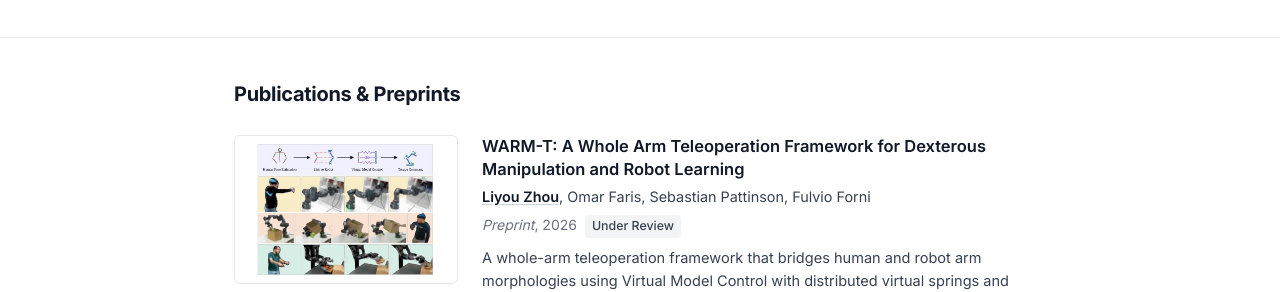
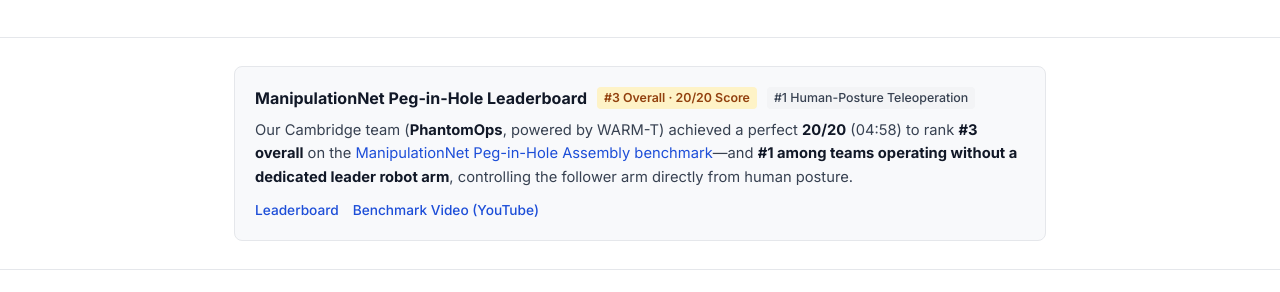
Before and after one commit to LiyouZhou/LiyouZhou.github.io, a plain HTML site: page index.html in a window 1280 px wide. Shown: the part 518-810 px from the top of the page. Drawn offline with Linux system fonts and the light colour scheme.

Commit message:
Highlight ManipulationNet Peg-in-Hole leaderboard #3 overall / #1 human-posture teleoperation result

```diff
--- a/index.html
+++ b/index.html
@@ -108,6 +108,31 @@
       </div>
     </section>
 
+    <section id="highlights" class="highlight-section" aria-labelledby="highlight-heading">
+      <div class="container">
+        <div class="highlight-card">
+          <div class="highlight-header">
+            <h2 id="highlight-heading" class="highlight-title">
+              ManipulationNet Peg-in-Hole Leaderboard
+            </h2>
+            <span class="badge badge--award">#3 Overall · 20/20 Score</span>
+            <span class="badge badge--status">#1 Human-Posture Teleoperation</span>
+          </div>
+          <p class="highlight-body">
+            Our Cambridge team (<strong>PhantomOps</strong>, powered by WARM-T) achieved a perfect
+            <strong>20/20</strong> (04:58) to rank <strong>#3 overall</strong> on the
+            <a href="https://manipulation-net.org/leaderboards/peg_in_hole.html" target="_blank" rel="noopener noreferrer">ManipulationNet Peg-in-Hole Assembly benchmark</a>—and
+            <strong>#1 among teams operating without a dedicated leader robot arm</strong>,
+            controlling the follower arm directly from human posture.
+          </p>
+          <div class="entry-links">
+            <a href="https://manipulation-net.org/leaderboards/peg_in_hole.html" target="_blank" rel="noopener noreferrer">Leaderboard</a>
+            <a href="https://www.youtube.com/watch?v=NOoaTKbPCG8" target="_blank" rel="noopener noreferrer">Benchmark Video (YouTube)</a>
+          </div>
+        </div>
+      </div>
+    </section>
+
     <section id="publications" class="section" aria-labelledby="publications-heading">
       <div class="container">
         <h2 id="publications-heading" class="section-title">Publications &amp; Preprints</h2>
@@ -116,7 +141,7 @@
           <!-- WARM-T -->
           <article class="entry" id="pub-warmt">
             <div class="entry-thumb entry-thumb--contain">
-              <img src="assets/images/warmt.jpg" alt="WARM-T whole-arm teleoperation pipeline and robot demonstrations" width="693" height="525" loading="eager">
+              <img src="assets/images/warmt.jpg" alt="WARM-T whole-arm teleoperation pipeline and robot demonstrations" width="693" height="525">
             </div>
             <div class="entry-body">
               <h3 class="entry-title">
@@ -130,6 +155,7 @@
               <p class="entry-venue">
                 <span><em>Preprint</em>, 2026</span>
                 <span class="badge badge--status">Under Review</span>
+                <span class="badge badge--award">ManipulationNet #3 · 20/20</span>
               </p>
               <p class="entry-summary">
                 A whole-arm teleoperation framework that bridges human and robot arm morphologies
@@ -140,6 +166,9 @@
               </p>
               <div class="entry-links">
                 <a href="https://cam-cambridge.github.io/warm-t-website/" target="_blank" rel="noopener noreferrer">Project Page</a>
+                <a href="https://www.youtube.com/watch?v=pMWRZaUNglI" target="_blank" rel="noopener noreferrer">Demo Video</a>
+                <a href="https://manipulation-net.org/leaderboards/peg_in_hole.html" target="_blank" rel="noopener noreferrer">ManipulationNet Leaderboard</a>
+                <a href="https://www.youtube.com/watch?v=NOoaTKbPCG8" target="_blank" rel="noopener noreferrer">Benchmark Video</a>
                 <a href="https://github.com/cam-cambridge/warm-t-website" target="_blank" rel="noopener noreferrer">Website Repo</a>
               </div>
               <details class="bibtex-details">
--- a/styles.css
+++ b/styles.css
@@ -202,6 +202,47 @@ img {
   object-fit: cover;
   border-radius: 10px;
   border: 1px solid var(--border);
+}
+
+/* Highlight Banner
+   -------------------------------------------------------------------------- */
+
+.highlight-section {
+  padding: 28px 0;
+  border-bottom: 1px solid var(--border);
+}
+
+.highlight-card {
+  padding: 18px 20px;
+  background-color: var(--surface);
+  border: 1px solid var(--border);
+  border-radius: 8px;
+}
+
+.highlight-header {
+  display: flex;
+  flex-wrap: wrap;
+  align-items: center;
+  gap: 6px 10px;
+  margin-bottom: 8px;
+}
+
+.highlight-title {
+  margin: 0;
+  font-size: 1rem;
+  font-weight: 650;
+  color: var(--text-primary);
+}
+
+.highlight-body {
+  margin: 0 0 10px;
+  font-size: 0.92rem;
+  line-height: 1.58;
+  color: var(--text-body);
+}
+
+.highlight-body strong {
+  color: var(--text-primary);
 }
 
 /* Sections
```
